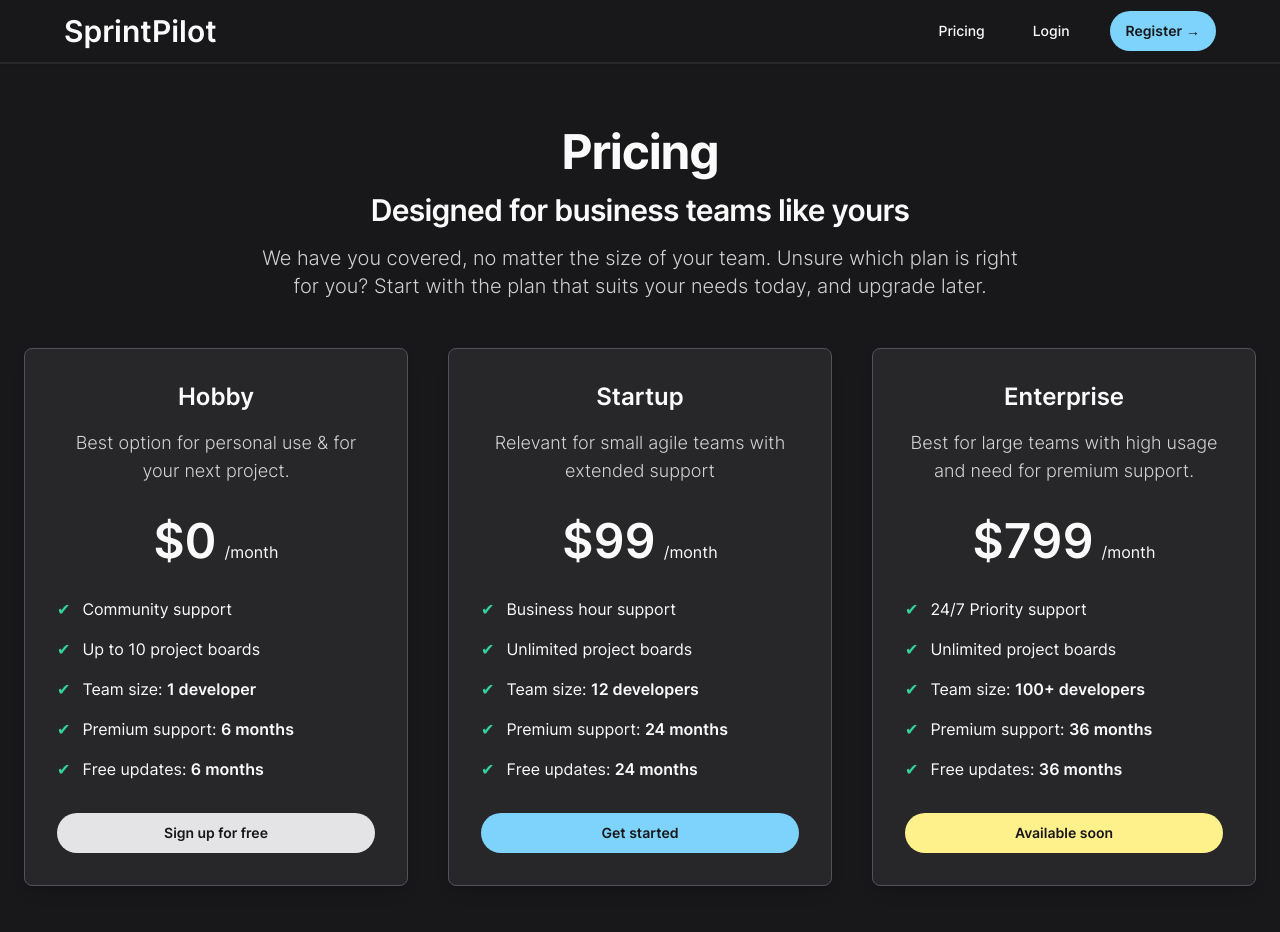
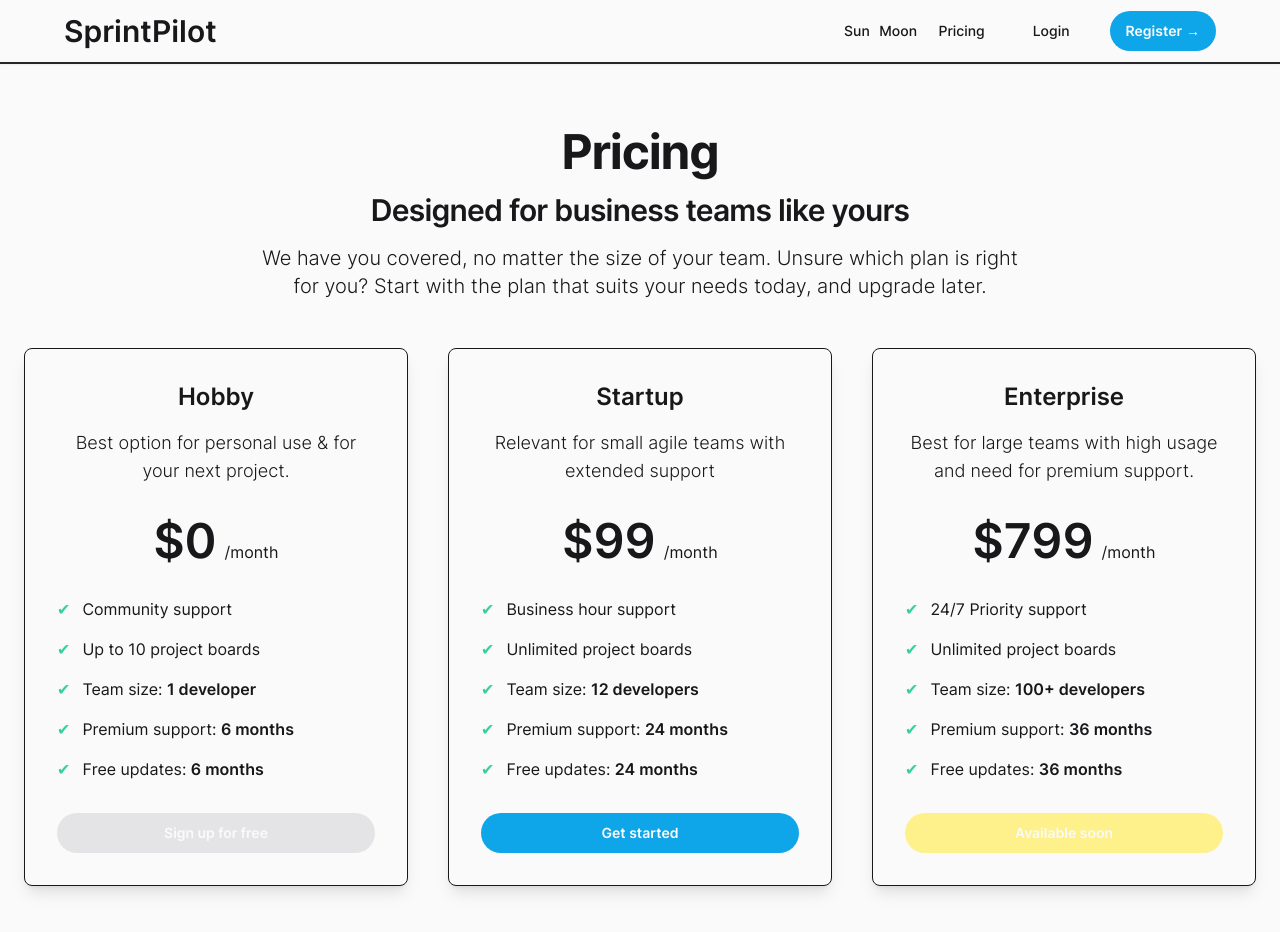
Before and after one commit to margusliinev/sveltekit-tutorial, a SvelteKit app: page /pricing in a window 1280 px wide. Shown: the top 932 px of the page. Built offline with nearby package versions, Linux system fonts and the light colour scheme.

Commit message:
basic dark mode

```diff
--- a/src/app.html
+++ b/src/app.html
@@ -1,5 +1,5 @@
 <!doctype html>
-<html lang="en">
+<html lang="en" data-theme="">
     <head>
         <meta charset="utf-8" />
         <meta name="viewport" content="width=device-width, initial-scale=1" />
--- /dev/null
+++ b/src/hooks.server.ts
@@ -0,0 +1,19 @@
+import type { Handle } from '@sveltejs/kit';
+
+export const handle = (async ({ event, resolve }) => {
+    let theme: string | null = null;
+
+    const cookieTheme = event.cookies.get('theme');
+
+    if (cookieTheme) {
+        theme = cookieTheme;
+    }
+
+    if (theme) {
+        return await resolve(event, {
+            transformPageChunk: ({ html }) => html.replace('data-theme=""', `data-theme="${theme}"`)
+        });
+    }
+
+    return await resolve(event);
+}) satisfies Handle;
--- a/src/routes/(home)/+layout.svelte
+++ b/src/routes/(home)/+layout.svelte
@@ -1,4 +1,4 @@
-<script>
+<script lang="ts">
     let isMobileMenuOpen = $state(false);
 
     function toggleMobileMenu() {
@@ -13,6 +13,11 @@
                 <span class="text-2xl font-semibold sm:text-3xl">SprintPilot</span>
             </a>
             <ul class="hidden items-center text-sm font-medium sm:flex">
+                <form method="post" action="?/setTheme" class="mr-4 flex items-center gap-4">
+                    <button class="h-[1.2rem] w-[1.2rem]" name="theme" value="light">Sun</button>
+                    <button class="h-[1.2rem] w-[1.2rem]" name="theme" value="dark">Moon</button>
+                    <span class="sr-only">Toggle theme</span>
+                </form>
                 <li>
                     <a href="/pricing" class="px-6 py-2 transition-colors hover:text-primary-hover"> Pricing </a>
                 </li>
--- /dev/null
+++ b/src/routes/(home)/+page.server.ts
@@ -0,0 +1,18 @@
+import { redirect } from '@sveltejs/kit';
+import type { Actions } from '@sveltejs/kit';
+
+export const actions: Actions = {
+    setTheme: async ({ cookies, request }) => {
+        const formData = await request.formData();
+        const theme = String(formData.get('theme'));
+
+        if (theme) {
+            cookies.set('theme', theme, {
+                path: '/',
+                maxAge: 60 * 60 * 24 * 365
+            });
+        }
+
+        throw redirect(303, '/');
+    }
+};
--- a/src/routes/(home)/+page.svelte
+++ b/src/routes/(home)/+page.svelte
@@ -3,12 +3,12 @@
 </script>
 
 <header class="my-32 w-screen-90 max-w-4xl text-center">
-    <h3 class="mx-auto mb-6 w-fit rounded-full border border-white/60 px-7 py-2.5 text-sm font-medium">{currentDate}: We are now in open beta!</h3>
+    <h3 class="mx-auto mb-6 w-fit rounded-full border border-foreground px-7 py-2.5 text-sm font-medium">{currentDate}: We are now in open beta!</h3>
     <h1 class="grid text-3xl font-bold tracking-tight xxs:text-4xl xs:text-5xl sm:text-5xl md:text-6xl lg:text-7xl">
         <span class="mb-2 text-primary">Build better software</span>
         <span>with SprintPilot</span>
     </h1>
-    <h2 class="text-md mx-auto mt-6 max-w-2xl text-white/80 md:text-lg">
+    <h2 class="text-md mx-auto mt-6 max-w-2xl md:text-lg">
         SprintPilot is a project management tool of choice for developers around the world to improve real-time collaboration. With its built-in sprint planner and progress tracker, SprintPilot helps
         you ship better software, faster.
     </h2>
--- a/src/routes/(home)/pricing/+page.svelte
+++ b/src/routes/(home)/pricing/+page.svelte
@@ -3,14 +3,14 @@
         <div class="mx-auto mb-8 max-w-screen-md text-center lg:mb-12">
             <h1 class="mb-4 text-5xl font-bold tracking-tight">Pricing</h1>
             <h2 class="mb-4 text-3xl font-semibold tracking-tight">Designed for business teams like yours</h2>
-            <p class="mb-5 font-light text-white/80 sm:text-xl">
+            <p class="mb-5 font-light text-foreground sm:text-xl">
                 We have you covered, no matter the size of your team. Unsure which plan is right for you? Start with the plan that suits your needs today, and upgrade later.
             </p>
         </div>
         <div class="space-y-8 sm:gap-6 lg:grid lg:grid-cols-3 lg:space-y-0 xl:gap-10">
-            <div class="mx-auto flex max-w-lg flex-col rounded-lg border border-zinc-600 bg-zinc-800 p-6 text-center shadow-lg xl:p-8">
+            <div class="mx-auto flex max-w-lg flex-col rounded-lg border border-foreground bg-background p-6 text-center shadow-lg xl:p-8">
                 <h3 class="mb-4 text-2xl font-semibold">Hobby</h3>
-                <p class="font-light text-white/80 sm:text-lg">Best option for personal use & for your next project.</p>
+                <p class="font-light text-foreground sm:text-lg">Best option for personal use & for your next project.</p>
                 <div class="my-8 flex items-baseline justify-center">
                     <span class="mr-2 text-5xl font-semibold">$0</span>
                     <span>/month</span>
@@ -45,9 +45,9 @@
                 </ul>
                 <a href="/register" class="rounded-full bg-zinc-200 px-5 py-2.5 text-center text-sm font-semibold text-primary-foreground transition-colors hover:bg-zinc-100"> Sign up for free </a>
             </div>
-            <div class="mx-auto flex max-w-lg flex-col rounded-lg border border-zinc-600 bg-zinc-800 p-6 text-center shadow-lg xl:p-8">
+            <div class="mx-auto flex max-w-lg flex-col rounded-lg border border-foreground bg-background p-6 text-center shadow-lg xl:p-8">
                 <h3 class="mb-4 text-2xl font-semibold">Startup</h3>
-                <p class="font-light text-white/80 sm:text-lg">Relevant for small agile teams with extended support</p>
+                <p class="font-light text-foreground sm:text-lg">Relevant for small agile teams with extended support</p>
                 <div class="my-8 flex items-baseline justify-center">
                     <span class="mr-2 text-5xl font-semibold">$99</span>
                     <span>/month</span>
@@ -82,9 +82,9 @@
                 </ul>
                 <a href="/register" class="rounded-full bg-primary px-5 py-2.5 text-center text-sm font-semibold text-primary-foreground transition-colors hover:bg-primary-hover"> Get started </a>
             </div>
-            <div class="mx-auto flex max-w-lg flex-col rounded-lg border border-zinc-600 bg-zinc-800 p-6 text-center shadow-lg xl:p-8">
+            <div class="mx-auto flex max-w-lg flex-col rounded-lg border border-foreground bg-background p-6 text-center shadow-lg xl:p-8">
                 <h3 class="mb-4 text-2xl font-semibold">Enterprise</h3>
-                <p class="font-light text-white/80 sm:text-lg">Best for large teams with high usage and need for premium support.</p>
+                <p class="font-light text-foreground sm:text-lg">Best for large teams with high usage and need for premium support.</p>
                 <div class="my-8 flex items-baseline justify-center">
                     <span class="mr-2 text-5xl font-semibold">$799</span>
                     <span>/month</span>
--- a/src/styles/index.css
+++ b/src/styles/index.css
@@ -4,6 +4,15 @@
 
 @layer base {
     :root {
+        --background: #fafafa;
+        --foreground: #18181b;
+
+        --primary: #0ea5e9;
+        --primary-foreground: #fafafa;
+        --primary-hover: #0284c7;
+    }
+
+    [data-theme='dark'] {
         --background: #18181b;
         --foreground: #fafafa;
 
```
